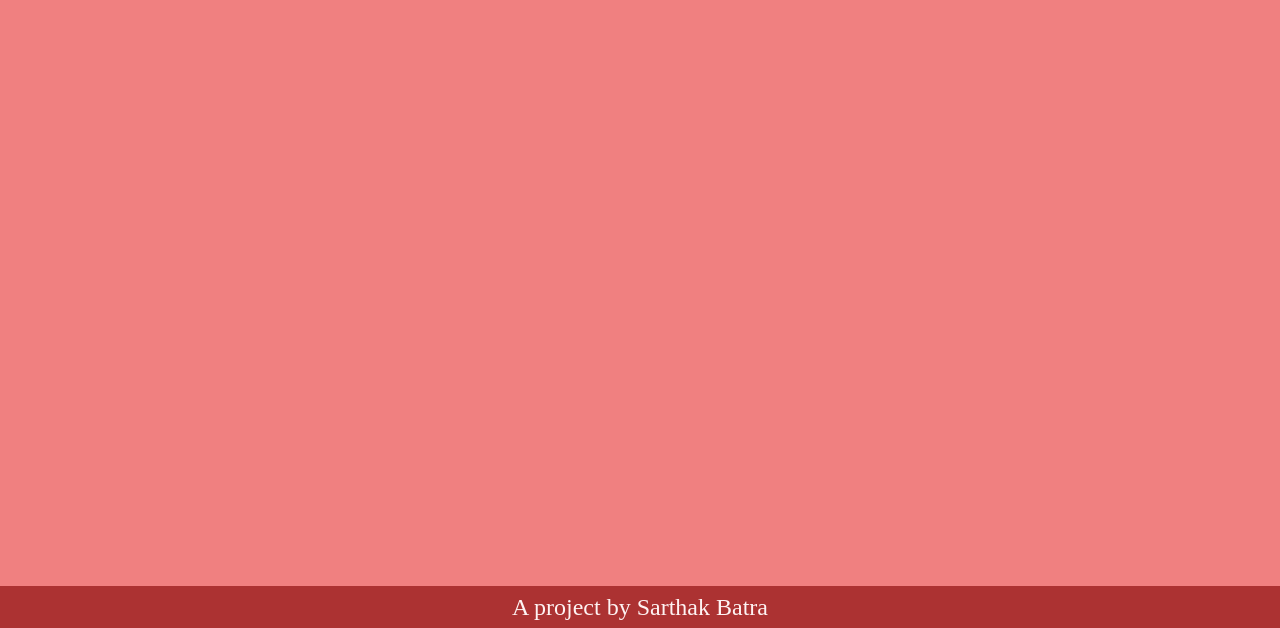
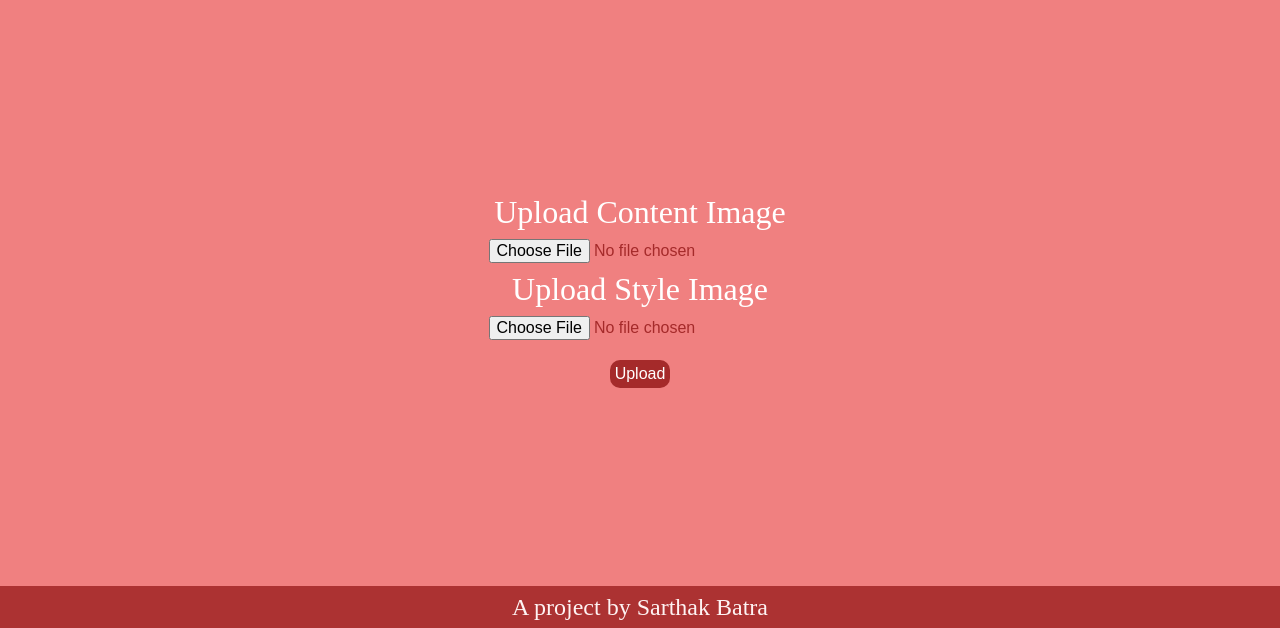
Before and after one commit to sarthakbatragatech/style_transfer, a Flask app: page / in a window 1280 px wide. Shown: the part 171-799 px from the top of the page. Run offline with Flask 2, Linux system fonts and the light colour scheme; parts of the project's set-up code (start-up, migrations or seed data) failed here and were passed over.

Commit message:
Added upload buttons

```diff
--- a/static/style.css
+++ b/static/style.css
@@ -20,6 +20,11 @@
     opacity: 0.9;
 }
 
+.upload-pane{
+    margin-top:40vh;
+    margin-bottom:40vh;
+}
+
 p {
     margin:1vh;
     padding:0;
@@ -28,3 +33,21 @@ p {
 body {
     background-color: lightcoral;
 }
+
+input[type='submit'] {
+    margin-top: 2.5vh;
+    background-color: brown;
+    cursor: pointer;
+    color: white;
+    padding: 5px;
+    border: none;
+    text-decoration: none;
+    border-radius: 10px;
+    font-size: 1rem
+}
+
+input[type='file'] {
+    color: brown;
+    cursor: pointer;
+    font-size: 1rem;
+}
--- a/templates/index.html
+++ b/templates/index.html
@@ -10,6 +10,16 @@
             <p class='message'>
                 Nueral Style Transfer: Creating art with Deep Learning
             </p>
+            <div class='upload-pane'>
+                <form method="POST" enctype=multipart/form-data>
+                    <p class="message">Upload Content Image</p>
+                    <input type="file" name="content">
+                    <p class="message">Upload Style Image</p>
+                    <input type="file" name="style">
+                    <br/>
+                <input type="submit" value="Upload">
+                </form>
+            </div>
         </div>
         <div class='footer'>
             <p>A project by Sarthak Batra</p>
```
